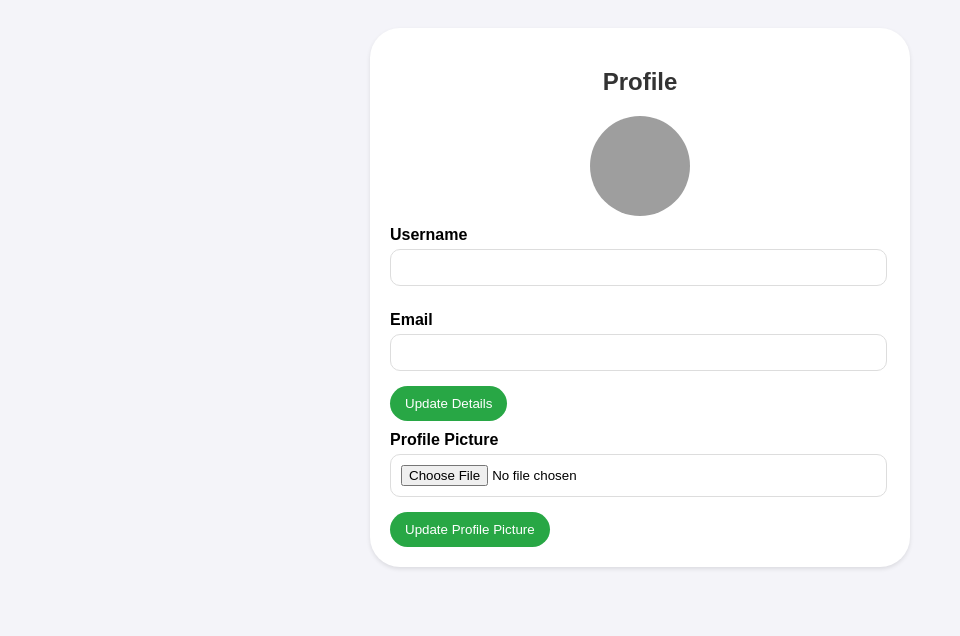
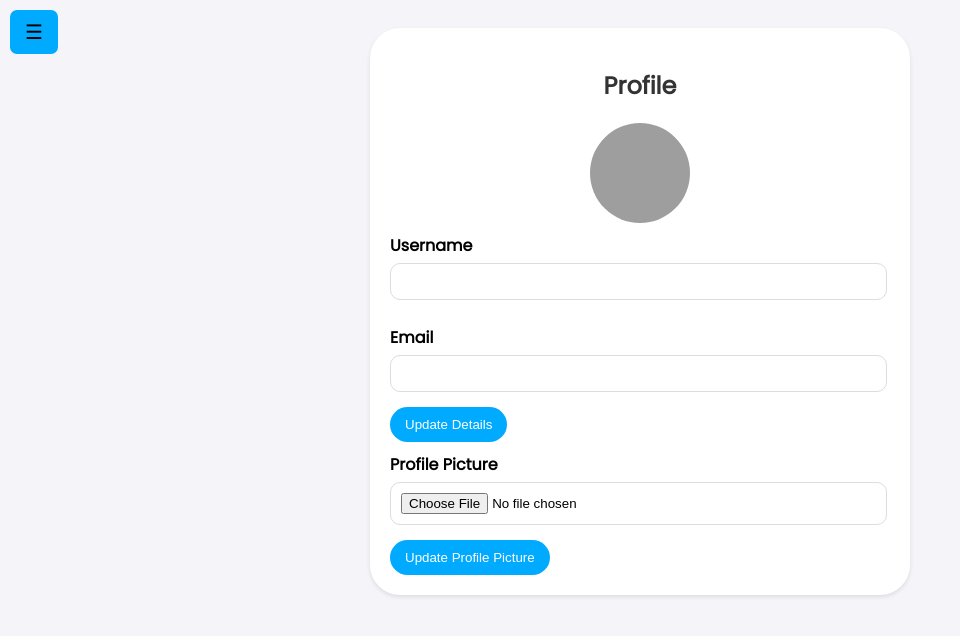
Before and after one commit to Dark-Pandemic/IT_Project-2024, a PHP site: page /IT_Project-2024/userprofile.php in a window 1280 px wide. Shown: the top 636 px of the page, without its empty margins (0-960 px from the left). Run offline with PHP 8.4, Linux system fonts and the light colour scheme; data comes from the database, SQL or seed files in the repository; data that the repository does not hold is empty; grey boxes are pictures that could not be loaded.

Commit message:
menu for navigation added

```diff
--- a/userprofile.php
+++ b/userprofile.php
@@ -88,9 +88,10 @@ if ($_SERVER['REQUEST_METHOD'] === 'POST') {
     <meta charset="UTF-8">
     <meta name="viewport" content="width=device-width, initial-scale=1.0">
     <title>Profile</title>
+	<link href="https://fonts.googleapis.com/css2?family=Poppins&display=swap" rel="stylesheet">
     <style>
         body {
-            font-family: Arial, sans-serif;
+            font-family: Poppins, sans-serif;
             background-color: #f4f4f9;
             padding: 20px;
         }
@@ -120,14 +121,14 @@ if ($_SERVER['REQUEST_METHOD'] === 'POST') {
         }
         button {
             padding: 10px 15px;
-            background-color: #28a745;
+            background-color: #00aaff;
             color: white;
             border: none;
             border-radius: 30px;
             cursor: pointer;
         }
         button:hover {
-            background-color: #218838;
+            background-color: #0088cc;
         }
         .message {
             text-align: center;
@@ -147,9 +148,85 @@ if ($_SERVER['REQUEST_METHOD'] === 'POST') {
             display: block;
             margin: 10px auto;
         }
+
+		header {
+            position: fixed; /* Make the header fixed */
+            top: 0;
+            left: 0;
+            right: 0;
+            z-index: 1000; /* Ensure it stays above other content */
+        }
+        .navbar {
+            padding: 10px;
+        }
+        .menu-toggle {
+            color: black;
+            border: none;
+            cursor: pointer;
+            font-size: 20px;
+			border-radius: 7px;
+        }
+        .fancy-menu {
+            display: none; /* Hidden by default */
+            background-color: #6CB4EE;
+            position: absolute;
+            top: 90px; /* Adjust based on button height */
+            left: 0;
+            min-width: 220px;
+            box-shadow: 0px 8px 16px 0px rgba(0,0,0,0.2);
+            z-index: 1;
+			border-radius: 15px;
+			padding-bottom: 100%;
+        }
+        .fancy-menu h1 {
+            margin: 0;
+            padding: 10px;
+            color: white;
+			font-size: 1.5em;
+            text-align: center;
+            border-bottom: 1px solid #555;
+			padding-bottom: 10px;
+        }
+        .fancy-menu ul {
+            list-style-type: none;
+            padding: 0;
+            margin: 0;
+        }
+        .fancy-menu li {
+            padding: 10px 20px;
+        }
+        .fancy-menu a {
+            color: white;
+            text-decoration: none;
+            display: block;
+			text-align: center;
+        }
+        .fancy-menu a:hover {
+			color: grey;
+            transform: translateX(5px);
+        }
     </style>
 </head>
 <body>
+
+	<header>
+    <nav class="navbar">
+        <button class="menu-toggle">☰</button>
+        <div class="fancy-menu">
+            <h1>Dashboard</h1>
+            <ul>
+				<li><a href="index.php">Home</a></li>
+                <li><a href="userprofile.php">Profile</a></li>
+                <li><a href="tasks/tasks_1.php">Tasks</a></li>
+                <li><a href="journal_final/journal.php">Journal</a></li>
+                <li><a href="subscriptions/doctor.html">Subscription</a></li>
+                <li><a href="badges/badges.html">Badges</a></li>
+                <li><a href="contacts/contacts_index.php">Emergency Contacts</a></li>
+            </ul>
+        </div>
+    </nav>
+</header>
+
     <div class="container">
         <h2>Profile</h2>
         <div class="profile-photo">
@@ -179,5 +256,28 @@ if ($_SERVER['REQUEST_METHOD'] === 'POST') {
             <button type="submit" name="update_photo">Update Profile Picture</button>
         </form>
     </div>
+	<script>
+		// Get the button and the menu
+    const menuToggle = document.querySelector('.menu-toggle');
+    const fancyMenu = document.querySelector('.fancy-menu');
+
+    // Toggle the menu display when the button is clicked
+    menuToggle.onclick = function() {
+        if (fancyMenu.style.display === "block") {
+            fancyMenu.style.display = "none";
+        } else {
+            fancyMenu.style.display = "block";
+        }
+    };
+
+    // Optional: Close the menu if the user clicks outside of it
+    window.onclick = function(event) {
+        if (!event.target.matches('.menu-toggle')) {
+            if (fancyMenu.style.display === "block") {
+                fancyMenu.style.display = "none";
+            }
+        }
+    };
+	</script>
 </body>
 </html>
```
